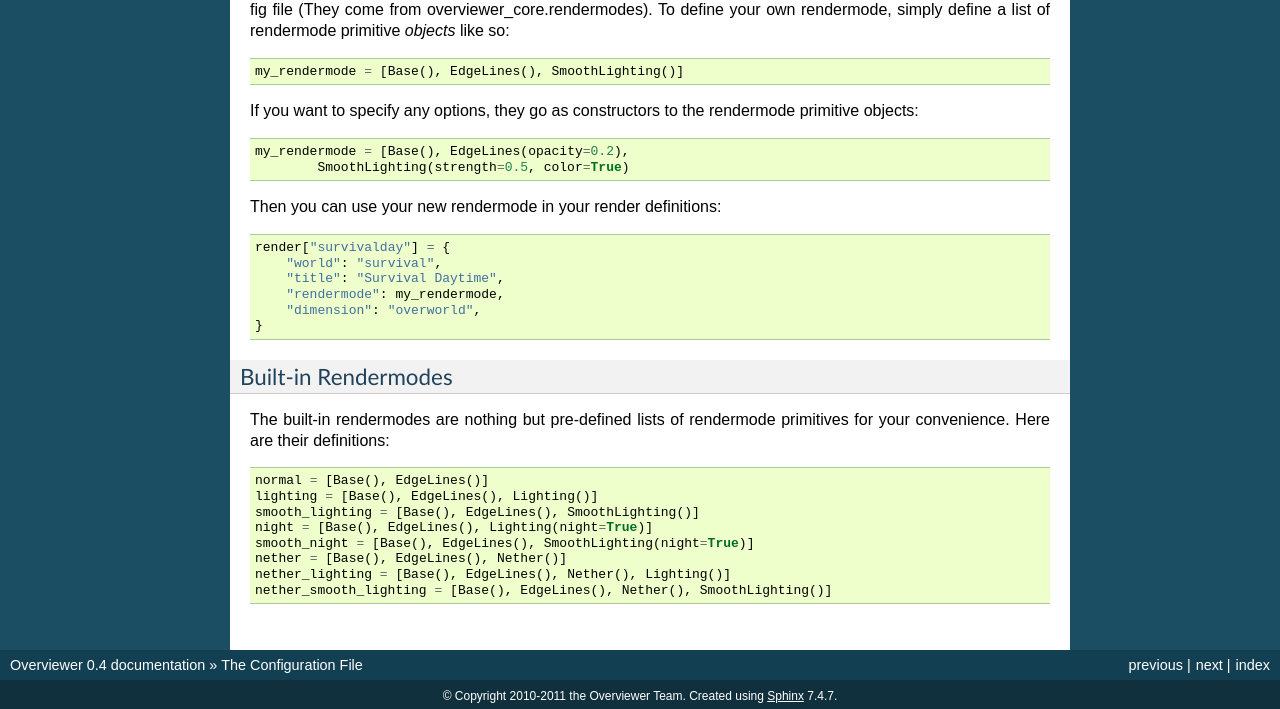
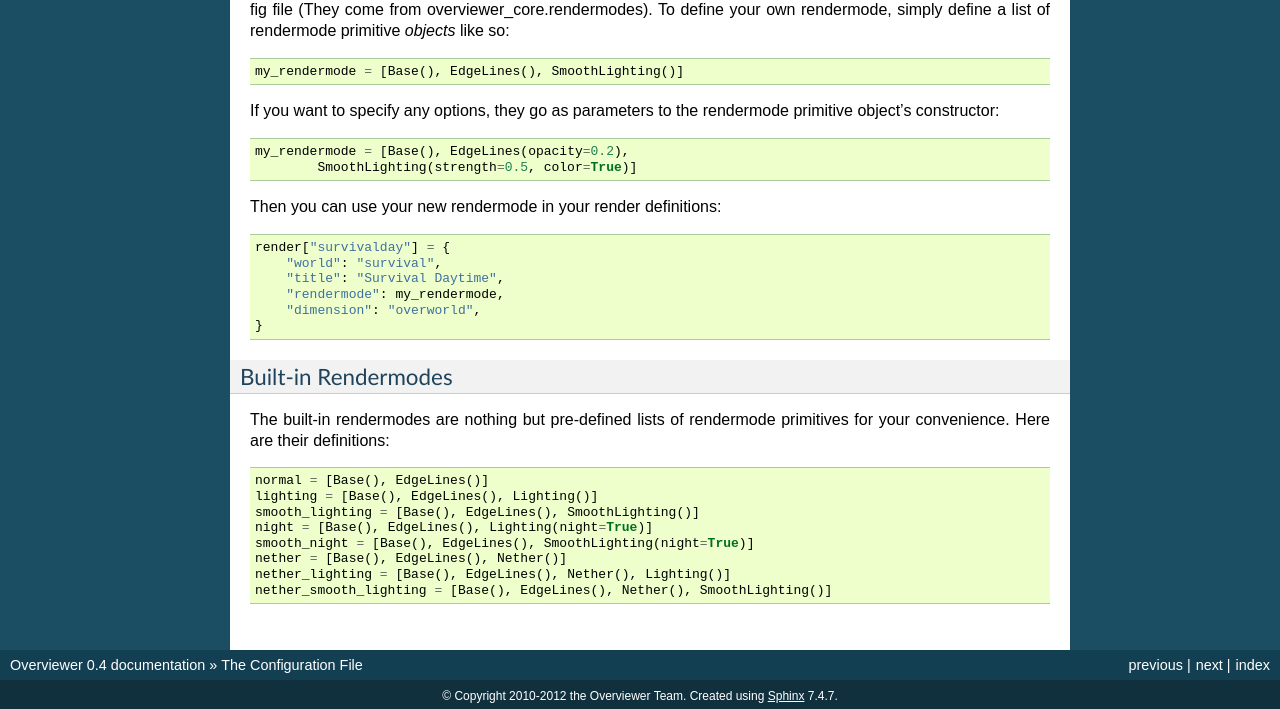
Before and after one commit to overviewer/Minecraft-Overviewer, a Sphinx documentation site: the page built from docs/config.rst, in a window 1280 px wide and 1400 px high, scrolled down 4845 px. Shown: the part 688-1397 px from the top of the window. Built offline with Sphinx 7.4.7, drawn with Linux system fonts in a browser that asks for light colours; some of the changed text lies outside the part shown.

Commit message:
minor docs improvements

```diff
--- a/docs/conf.py
+++ b/docs/conf.py
@@ -41,7 +41,7 @@ master_doc = 'index'
 
 # General information about the project.
 project = u'Overviewer'
-copyright = u'2010-2011 the Overviewer Team'
+copyright = u'2010-2012 the Overviewer Team'
 
 # The version info for the project you're documenting, acts as replacement for
 # |version| and |release|, also used in various other places throughout the
--- a/docs/config.rst
+++ b/docs/config.rst
@@ -274,7 +274,8 @@ Nether
     the ceiling.
 
 HeightFading
-    Fades out blocks according to their height.
+    Draws a colored overlay on the blocks that fades them out according to their
+    height.
 
 Depth
     Only renders blocks between the specified min and max heights.
@@ -339,11 +340,11 @@ list of rendermode primitive *objects* like so::
 
     my_rendermode = [Base(), EdgeLines(), SmoothLighting()]
 
-If you want to specify any options, they go as constructors to the rendermode
-primitive objects::
+If you want to specify any options, they go as parameters to the rendermode
+primitive object's constructor::
 
     my_rendermode = [Base(), EdgeLines(opacity=0.2),
-            SmoothLighting(strength=0.5, color=True)
+            SmoothLighting(strength=0.5, color=True)]
 
 Then you can use your new rendermode in your render definitions::
 
```
Also changed, not shown: other parts of docs/config.rst (+1 -1 lines).
